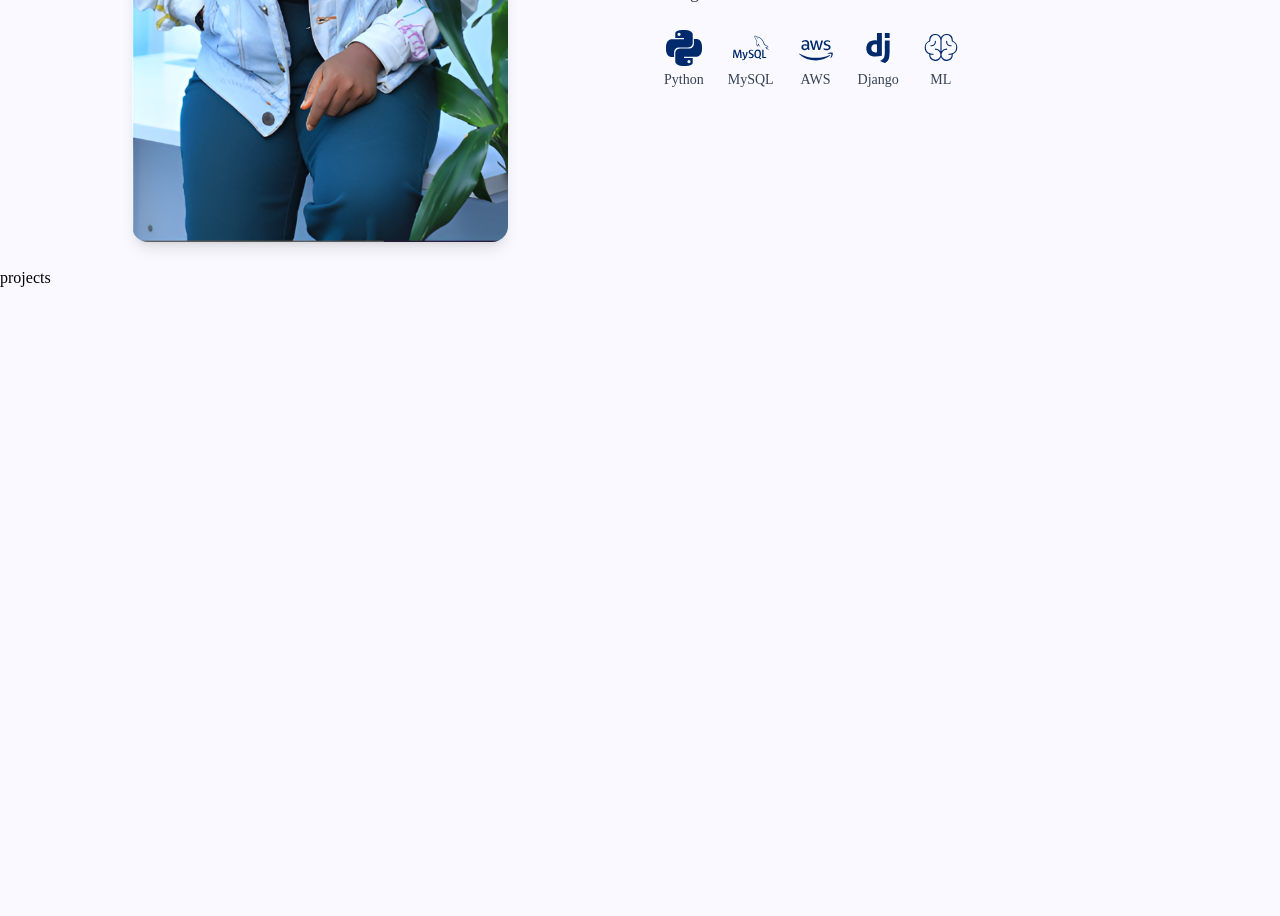
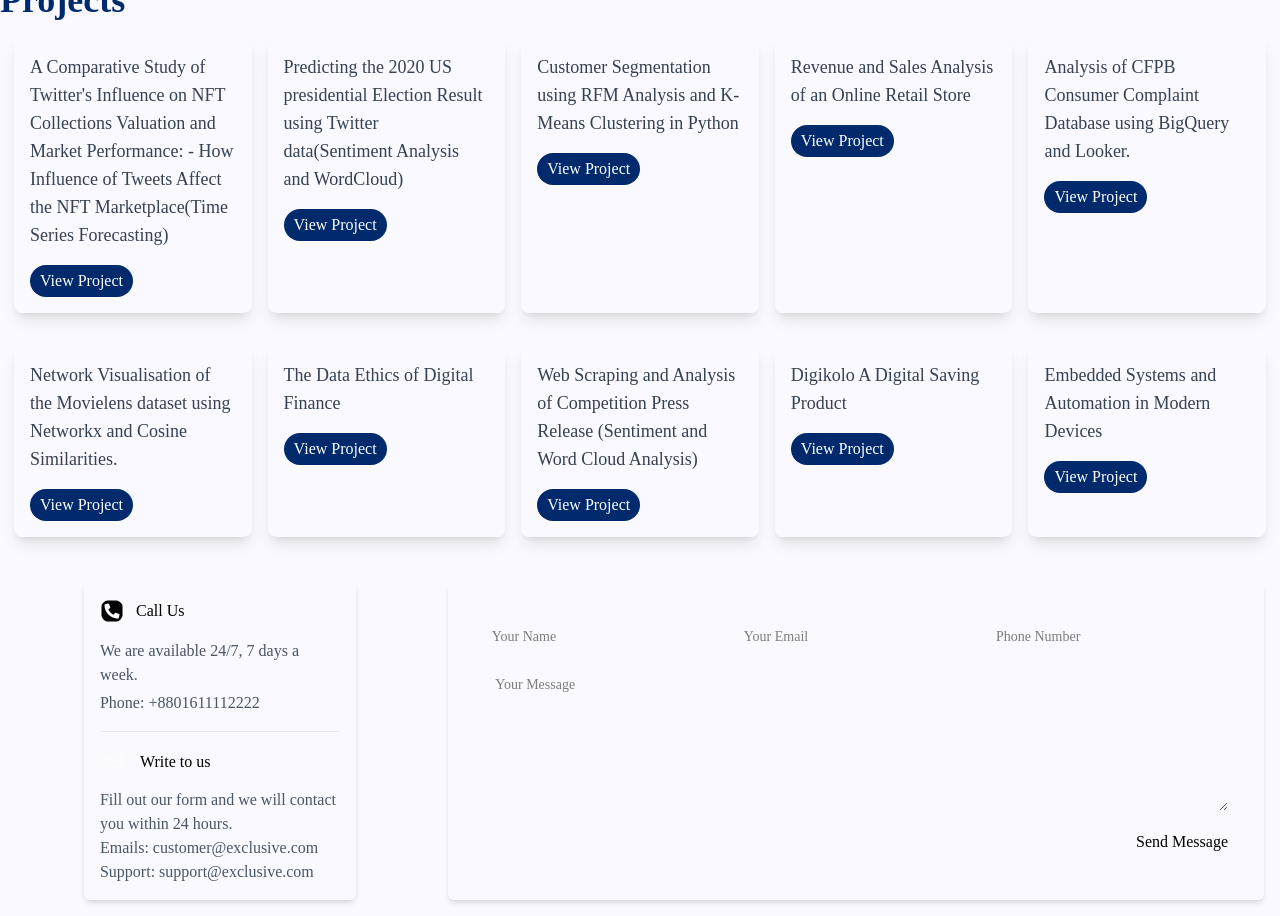
Before and after one commit to OlaiwonAbdullahi/omotolani-portfolio, a React (Vite) app: page / in a window 1280 px wide. Shown: the part 1420-2336 px from the top of the page. Before the commit the page ends 1710 px from the top, so only its background shows below. Built offline with nearby package versions, Linux system fonts and the light colour scheme; a web font is replaced by a local one.

Commit message:
feat: Implement Contact component and form; add projects data and update About and Hero components for improved layout and styling

```diff
--- a/src/components/about.jsx
+++ b/src/components/about.jsx
@@ -12,16 +12,24 @@ const About = () => {
       className="bg-[#f9f9ff] min-h-screen flex items-center justify-center"
     >
       <div className=" flex md:flex-row flex-col">
-        <div className="w-full md:w-1/2 mb-8 md:mb-0 h-screen flex justify-center  pt-0 md:pt-16 p-6">
+        <div className=" mx-auto w-1/2 mb-8 md:mb-0 h-screen flex justify-center  pt-0 md:pt-16 p-6">
           <img
             src={about}
             alt="Hero"
             className=" max-w-md mx-auto  rounded-2xl shadow-lg object-fill"
           />
         </div>
-        <div className=" w-1/2 flex flex-col justify-center items-start p-6">
-          <h1 className="text-4xl font-bold text-primary">About Me</h1>
-          <p className="text-lg font-normal text-gray-700 mt-4">
+        <div className=" md:w-1/2 flex flex-col justify-center items-center mx-auto w-11/12 md:items-start p-6">
+          <h1 className="text-4xl font-bold text-primary md:text-start text-center leading-tight ">
+            <a
+              href="#about"
+              className="hover:text-primary-dark transition duration-300"
+            >
+              About Me{" "}
+            </a>
+          </h1>
+
+          <p className="text-lg font-normal text-gray-700 mt-4 text-center md:text-start">
             I am a highly motivated analytics engineer with a passion for
             solving complex data challenges. I hold a Master's degree in Data
             Science and have several years of experience as a Product Manager in
--- /dev/null
+++ b/src/components/contact.jsx
@@ -0,0 +1,45 @@
+import { FaPhoneSquareAlt } from "react-icons/fa";
+import { CiMail } from "react-icons/ci";
+import ContactForm from "./ContactForm";
+
+const Contact = () => {
+  return (
+    <div className="flex flex-col lg:flex-row justify-around gap-6 p-4">
+      {/* Contact Info */}
+      <div className="basis-1/3 flex flex-col justify-center items-center">
+        <div className="flex flex-col gap-4 rounded-md shadow-md p-4 w-full lg:w-2/3 bg-white">
+          {/* Call Us Section */}
+          <div className="flex items-center font-medium gap-3">
+            <FaPhoneSquareAlt className="rounded-full text-secondary2 h-6 w-6" />
+            <span>Call Us</span>
+          </div>
+          <div className="flex flex-col gap-1 text-gray-600">
+            <span>We are available 24/7, 7 days a week.</span>
+            <span>Phone: +8801611112222</span>
+          </div>
+
+          <hr className="border-t border-gray-200" />
+
+          {/* Write to Us Section */}
+          <div className="flex flex-col gap-3">
+            <div className="flex items-center gap-3 font-medium">
+              <CiMail className="h-7 w-7 bg-secondary2 text-white rounded-full p-1" />
+              <span>Write to us</span>
+            </div>
+            <div className="text-gray-600 flex flex-col">
+              <p>Fill out our form and we will contact you within 24 hours.</p>
+              <span>Emails: customer@exclusive.com</span>
+              <span>Support: support@exclusive.com</span>
+            </div>
+          </div>
+        </div>
+      </div>
+
+      <div className="basis-2/3 bg-white p-4 rounded-md shadow-md justify-center">
+        <ContactForm />
+      </div>
+    </div>
+  );
+};
+
+export default Contact;
--- /dev/null
+++ b/src/components/contactForm.jsx
@@ -0,0 +1,40 @@
+const ContactForm = () => {
+  return (
+    <div>
+      <form action="" className=" flex flex-col gap-3 w-full p-5">
+        <div className=" flex gap-3 w-full">
+          <input
+            type="text"
+            placeholder="Your Name"
+            className=" bg-text1/10 md:w-1/3 w-full p-2 focus:outline-none text-sm rounded text-text1"
+          />
+          <input
+            type="email"
+            required
+            placeholder="Your Email"
+            className=" bg-text1/10 p-2 md:w-1/3 w-full focus:outline-none text-sm rounded text-text1"
+          />
+          <input
+            type="tel"
+            required
+            placeholder="Phone Number"
+            className=" bg-text1/10 p-2 md:w-1/3 w-full focus:outline-none text-sm rounded text-text1"
+          />
+        </div>
+        <div className="">
+          <textarea
+            name=""
+            id=""
+            placeholder=" Your Message"
+            className=" bg-text1/10 p-2 focus:outline-none text-sm rounded text-text1 w-full h-36"
+          />
+        </div>
+        <div className=" flex justify-end">
+          <button width={120}>Send Message</button>
+        </div>
+      </form>
+    </div>
+  );
+};
+
+export default ContactForm;
--- a/src/components/hero.jsx
+++ b/src/components/hero.jsx
@@ -7,10 +7,10 @@ const Hero = () => {
   return (
     <section
       id="home"
-      className="flex flex-col-reverse md:flex-row justify-between px-6 md:px-20  bg-[#f9f9ff] min-h-[40vh] items-center gap-3 md:gap-0"
+      className=" z-20 flex flex-col-reverse md:flex-row justify-between px-6 md:px-20 bg-[#f9f9ff] min-h-[40vh] items-center gap-0"
     >
       {/* Left Content */}
-      <div className="w-full md:w-1/2 flex flex-col gap-4 ">
+      <div className="w-full md:w-1/2 flex flex-col gap-4 justify-center items-center p-6  ">
         <span>Hey, I'm</span>
         <h1 className="text-3xl md:text-4xl font-bold text-primary md:text-left text-center leading-tight font-sora">
           Omotolani Kehide-Osems
@@ -18,28 +18,28 @@ const Hero = () => {
         <p className="text-gray-700 text-sm md:text-base leading-relaxed max-w-md md:text-left text-center mt-1">
           ~ ML Engineer | Data Scientist | Software Engineer
         </p>
-        <div className="flex gap-2 mt-2  justify-center md:justify-start">
-          <button className="bg-primary text-white  p-3 rounded-full hover:shadow-md transition duration-300">
-            <LiaLinkedin className=" size-6  bg-primary text-white rounded-full " />
+        <div className="flex gap-2 mt-2 justify-center md:justify-start">
+          <button className="bg-primary text-white p-3 rounded-full hover:shadow-md transition duration-300">
+            <LiaLinkedin className="size-6 bg-primary text-white rounded-full" />
           </button>
-          <button className="bg-primary text-white  p-3 rounded-full hover:shadow-md transition duration-300">
-            <RiMediumFill className=" size-6  bg-primary text-white rounded-full " />
+          <button className="bg-primary text-white p-3 rounded-full hover:shadow-md transition duration-300">
+            <RiMediumFill className="size-6 bg-primary text-white rounded-full" />
           </button>
-          <button className="bg-primary text-white  p-3 rounded-full hover:shadow-md transition duration-300">
-            <LiaGithub className=" size-6  bg-primary text-white rounded-full " />
+          <button className="bg-primary text-white p-3 rounded-full hover:shadow-md transition duration-300">
+            <LiaGithub className="size-6 bg-primary text-white rounded-full" />
           </button>
-          <button className="bg-primary text-white  p-3 rounded-full hover:shadow-md transition duration-300">
-            <SiTableau className=" size-6  bg-primary text-white rounded-full " />
+          <button className="bg-primary text-white p-3 rounded-full hover:shadow-md transition duration-300">
+            <SiTableau className="size-6 bg-primary text-white rounded-full" />
           </button>
         </div>
       </div>
 
       {/* Right Image */}
-      <div className="w-full md:w-1/2 mb-8 md:mb-0 h-screen flex justify-center  pt-0 md:pt-16">
+      <div className="w-full md:w-1/2 mb-0 flex justify-center pt-0 md:pt-16 mt-0 md:mt-0">
         <img
           src={hero}
           alt="Hero"
-          className="w-full max-w-md mx-auto h-4/5 rounded-full shadow-lg object-cover"
+          className="md:w-3/5 w-1/2 max-w-md mx-auto md:h-3/5 h-1/2 rounded-full shadow-lg object-cover"
         />
       </div>
     </section>
--- a/src/components/projects.jsx
+++ b/src/components/projects.jsx
@@ -1,5 +1,98 @@
+const projects = [
+  {
+    title: "Project 1",
+    description:
+      "A Comparative Study of Twitter's Influence on NFT Collections Valuation and Market Performance: - How Influence of Tweets Affect the NFT Marketplace(Time Series Forecasting)",
+    link: "https://www.researchgate.net/publication/365904230_A_COMPARATIVE_STUDY_OF_TWITTER'S_INFLUENCE_ON_NFT_COLLECTIONS_VALUATION_AND_MARKET_PERFORMANCE_-_HOW_INFLUENCE_OF_TWEETS_AFFECT_THE_NFT_MARKETPLACE",
+  },
+  {
+    title: "Project 2",
+    description:
+      "Predicting the 2020 US presidential Election Result using Twitter data(Sentiment Analysis and WordCloud)",
+    link: "https://www.researchgate.net/publication/362253891_Predicting_the_2020_US_presidential_Election_Result_using_Twitter_data",
+  },
+  {
+    title: "Project 3",
+    description:
+      "Customer Segmentation using RFM Analysis and K-Means Clustering in Python",
+    link: "https://medium.com/@omotolaniosems/customer-segmentation-using-rfm-analysis-and-k-means-clustering-in-python-d9d90fc24e18",
+  },
+  {
+    title: "Project 4",
+    description: "Revenue and Sales Analysis of an Online Retail Store",
+    link: "https://public.tableau.com/app/profile/kehinde.osems.omotolani/viz/RevenueandSalesAnalysisofanOnlineStore/Dashboard1",
+  },
+  {
+    title: "Project 5",
+    description:
+      "Analysis of CFPB Consumer Complaint Database using BigQuery and Looker.",
+    link: "https://github.com/omotolani12/Analysis-of-CFPB-Consumer-Complaint-Database-using-Big-Query-and-Looker",
+  },
+  {
+    title: "Project 6",
+    description:
+      "Network Visualisation of the Movielens dataset using Networkx and Cosine Similarities.",
+    link: "https://github.com/omotolani12/Network-Visualization-of-the-Movielens-dataset-using-Networkx-and-Cosine-Similiarities",
+  },
+  {
+    title: "Project 7",
+    description: "The Data Ethics of Digital Finance",
+    link: "https://medium.com/@omotolaniosems/the-data-ethics-of-digital-finance-739a45af9c3e",
+  },
+  {
+    title: "Project 8",
+    description:
+      "Web Scraping and Analysis of Competition Press Release (Sentiment and Word Cloud Analysis)",
+    link: "https://github.com/omotolani12/Web-Scraping-and-Analysis-of-Competition-Press-Release-Sentiment-and-Word-Cloud-Analysis-",
+  },
+  {
+    title: "Project 9",
+    description: "Digikolo A Digital Saving Product",
+    link: "https://digikolo.com/",
+  },
+  {
+    title: "Project 10",
+    description: "Embedded Systems and Automation in Modern Devices",
+    link: "https://medium.com/@omotolaniosems/embedded-systems-and-automation-in-modern-devices-9d1994e6be20",
+  },
+];
+
 const Projects = () => {
-  return <div>projects</div>;
+  return (
+    <>
+      <h1 className="text-4xl font-bold text-primary md:text-start text-center leading-tight ">
+        Projects
+      </h1>
+      <div className="grid grid-cols-1 sm:grid-cols-2 md:grid-cols-3 lg:grid-cols-4 xl:grid-cols-5 gap-4 p-3.5">
+        {projects.map((project, index) => (
+          <ProjectCard
+            key={index}
+            title={project.title}
+            description={project.description}
+            link={project.link}
+          />
+        ))}
+      </div>
+    </>
+  );
 };
 
 export default Projects;
+
+const ProjectCard = ({ description, link }) => {
+  return (
+    <div className="bg-white shadow-lg rounded-lg p-4 mb-4">
+      <p className="text-gray-700 mb-4 text-lg">{description}</p>
+      <a
+        href={link}
+        target="_blank"
+        rel="noopener noreferrer"
+        className="hover:underline"
+      >
+        <button className="  bg-primary text-white px-2.5 p-1 rounded-full">
+          View Project
+        </button>
+      </a>
+    </div>
+  );
+};
--- a/src/pages/home.jsx
+++ b/src/pages/home.jsx
@@ -1,4 +1,5 @@
 import About from "../components/about";
+import Contact from "../components/contact";
 import Hero from "../components/hero";
 import Project from "../components/projects";
 
@@ -9,6 +10,7 @@ const Home = () => {
       <Hero />
       <About />
       <Project />
+      <Contact />
     </div>
   );
 };
```
Also changed, not shown: public/assets/bg.svg (added).
